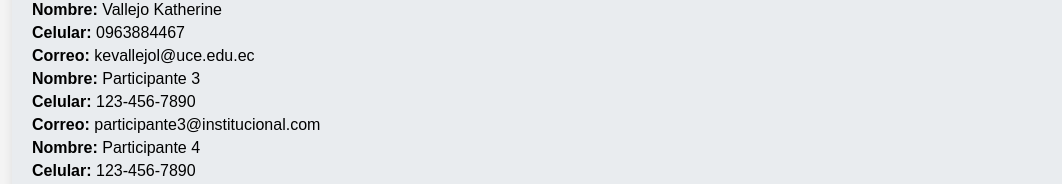
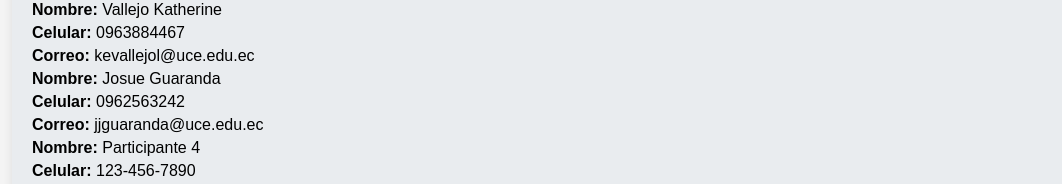
Before and after one commit to JOSUE99G/Aula-Virtual, a plain HTML site: page index.html in a window 1280 px wide. Shown: the part 2302-2486 px from the top of the page, without its empty margins (8-1070 px from the left). Drawn offline with Linux system fonts and the light colour scheme.

Commit message:
Update index.html

```diff
--- a/index.html
+++ b/index.html
@@ -197,9 +197,9 @@
             </div>
             <!-- Participante 3 -->
             <div class="text">
-                <p><strong>Nombre:</strong> Participante 3</p>
-                <p><strong>Celular:</strong> 123-456-7890</p>
-                <p><strong>Correo:</strong> participante3@institucional.com</p>
+                <p><strong>Nombre:</strong> Josue Guaranda</p>
+                <p><strong>Celular:</strong> 0962563242</p>
+                <p><strong>Correo:</strong> jjguaranda@uce.edu.ec</p>
             </div>
             <!-- Participante 4 -->
             <div class="text">
```
